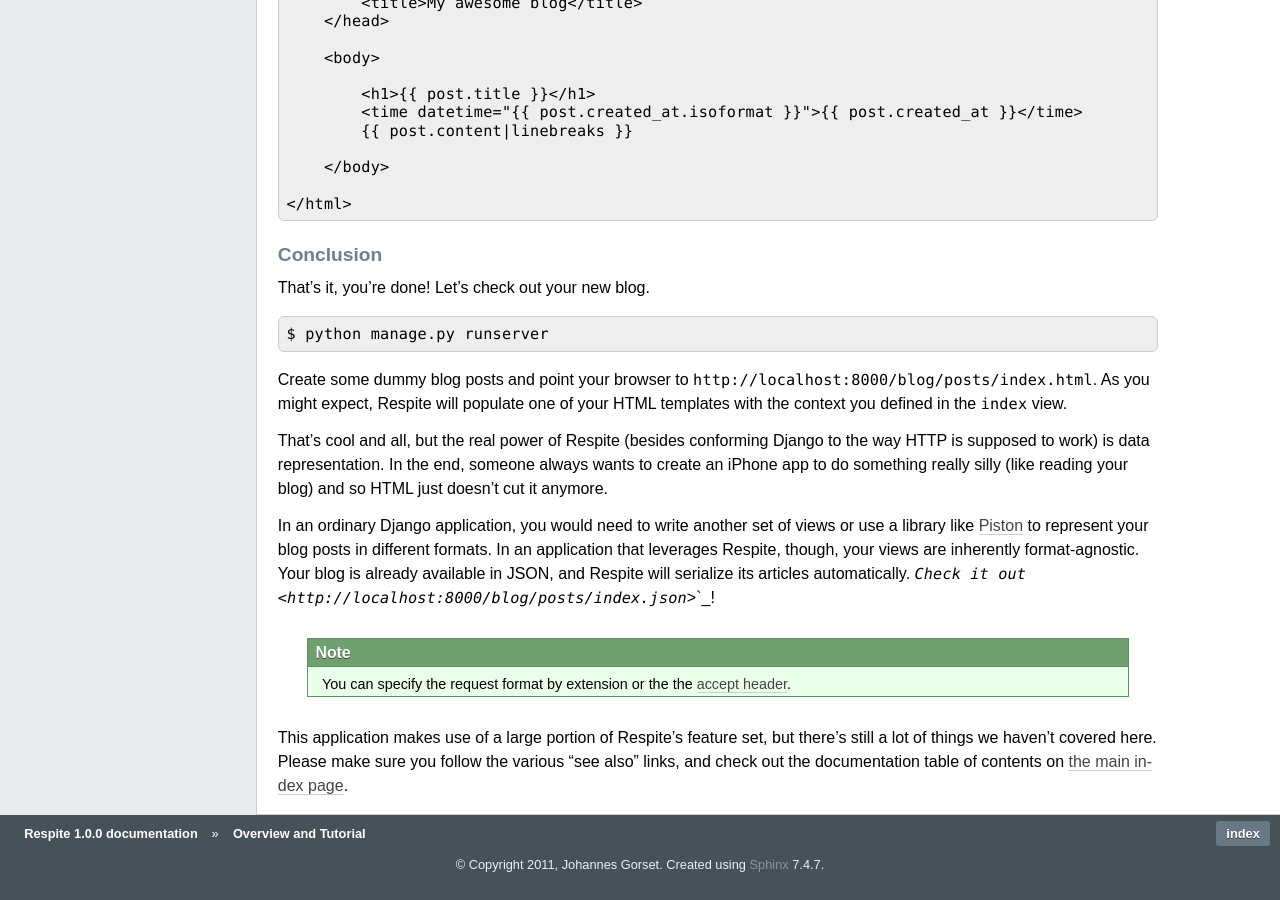
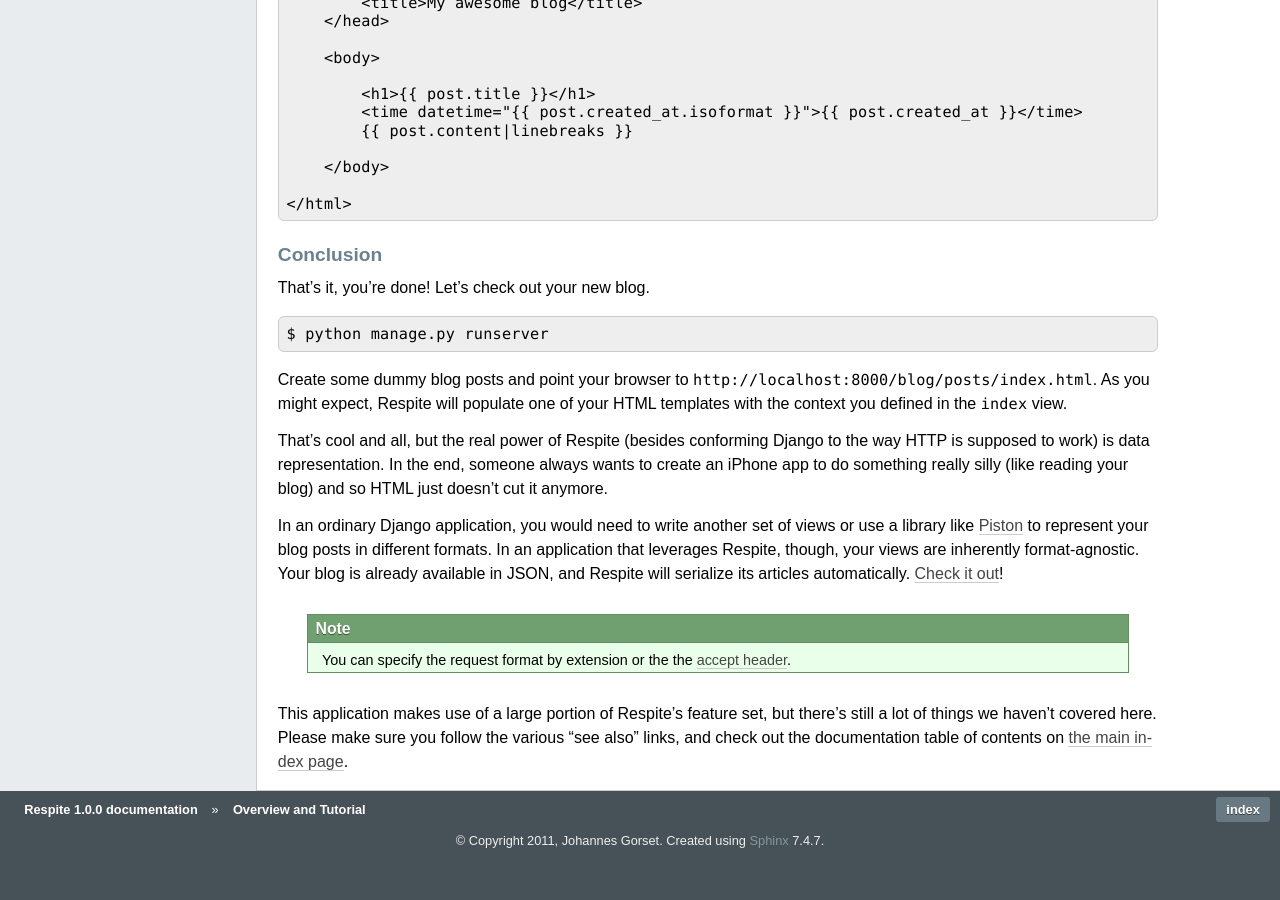
Before and after one commit to jgorset/django-respite, a Sphinx documentation site: the page built from docs/source/overview.rst, in a window 1280 px wide and 900 px high, scrolled down 3447 px. Built offline with Sphinx 7.4.7, drawn with Linux system fonts in a browser that asks for light colours; after the commit the page ends 4323 px from its top, so only the background shows below that.

Commit message:
Fix formatting

```diff
--- a/docs/source/overview.rst
+++ b/docs/source/overview.rst
@@ -220,7 +220,7 @@ In an ordinary Django application, you would need to write another set of views
 like `Piston`_ to represent your blog posts in different formats. In an application that leverages
 Respite, though, your views are inherently format-agnostic. Your blog is already available
 in JSON, and Respite will serialize its articles automatically.
-`Check it out <http://localhost:8000/blog/posts/index.json`>`_!
+`Check it out <http://localhost:8000/blog/posts/index.json>`_!
 
 .. note::
 
```
